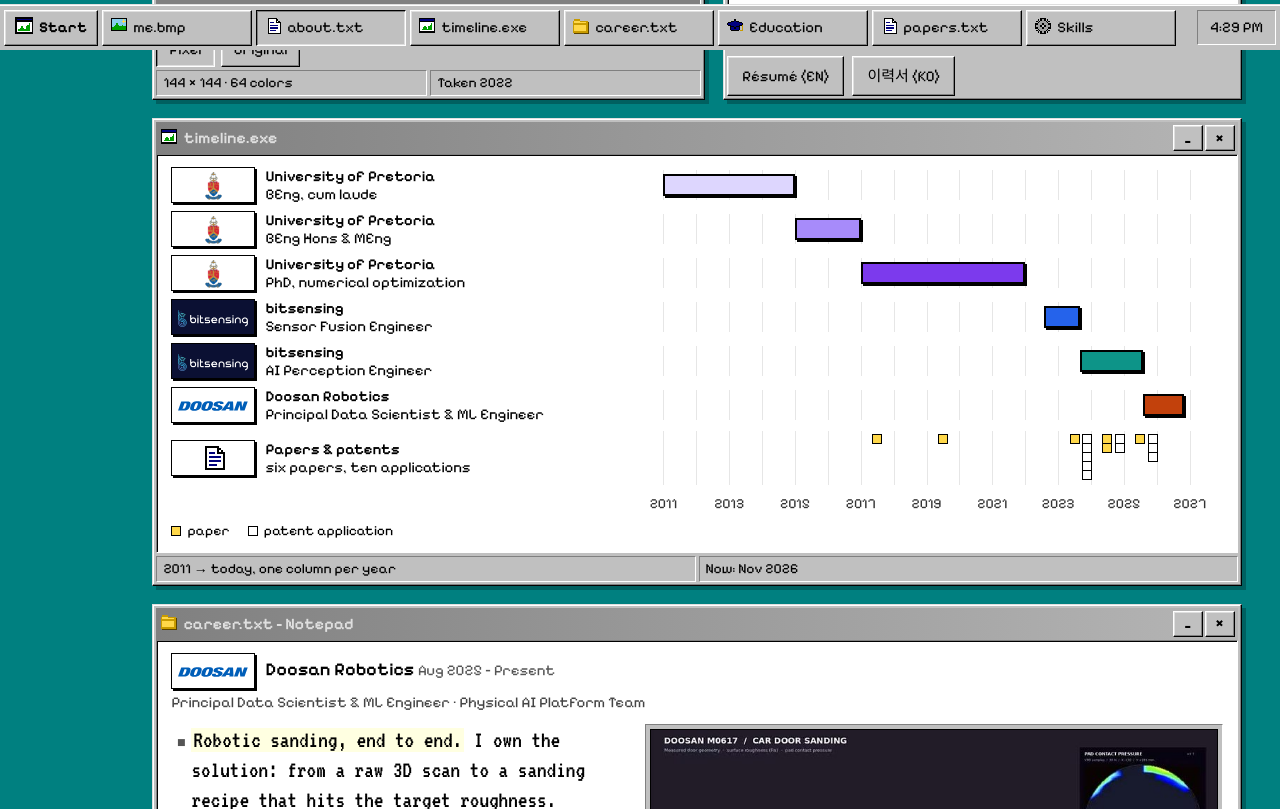
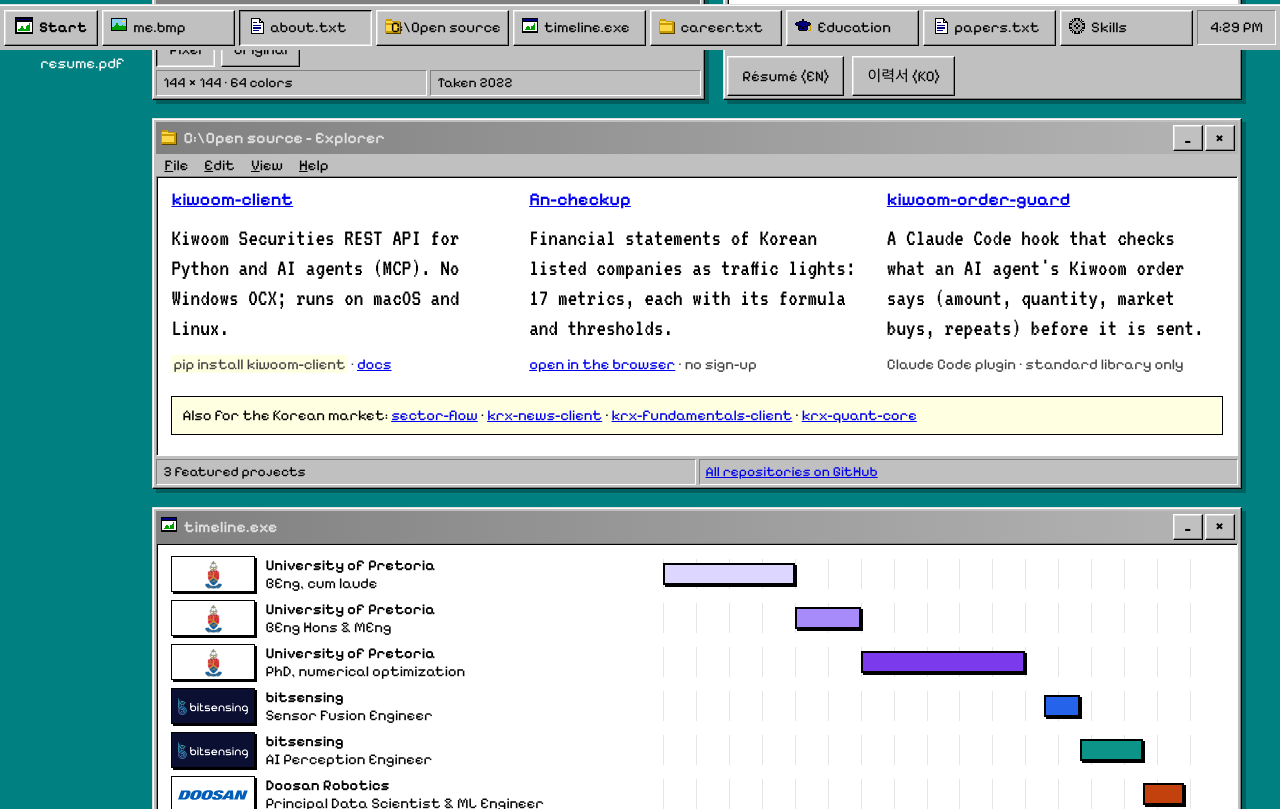
Before and after one commit to younghwan91/younghwan91.github.io, a plain HTML site: page index.html in a window 1280 px wide. Shown: the part 750-1559 px from the top of the page. Drawn offline with Linux system fonts and the light colour scheme; a web font is replaced by a local one.

Commit message:
feat(home): add Open source window linking the flagship projects
The homepage linked only to the GitHub profile, so visitors who came from
the résumé had no path to kiwoom-client, fin-checkup or kiwoom-order-guard.
Add an Explorer-style window right under about.txt (and a desktop icon)
with one line and a link for each, the four Korean market libraries in a
note, and a link to all repositories. Uses existing window, well, note and
status styles; checked at 1440px and 390px with no script errors.

Also list the fin-checkup sitemap in robots.txt next to kiwoom-client's,
so crawlers find both project sites from the user site root.

Co-Authored-By: Claude Opus 5.5 <noreply@anthropic.com>

```diff
--- a/index.html
+++ b/index.html
@@ -113,6 +113,10 @@ h2 .logo{display:inline-grid;vertical-align:middle;margin-right:10px}
 .pubs em{font-style:normal;color:#444}
 .chips{display:flex;flex-wrap:wrap;gap:5px}
 .chips span{padding:2px 8px;background:var(--face);border:1px solid;border-color:var(--hi) var(--dk) var(--dk) var(--hi);font-size:22px;line-height:1.1;white-space:nowrap}
+.oss{display:grid;grid-template-columns:repeat(auto-fit,minmax(min(100%,13em),1fr));gap:4px 22px}
+.oss h2{margin-top:0}
+.oss .note{grid-column:1/-1}
+.oss code{font:inherit;background:#ffffe1;padding:0 2px}
 .skills{display:grid;grid-template-columns:repeat(auto-fit,minmax(min(100%,17em),1fr));gap:4px 22px}
 .task{position:fixed;left:0;right:0;bottom:0;z-index:999;display:flex;align-items:center;gap:4px;height:46px;padding:4px;background:var(--face);border-top:1px solid var(--lt);box-shadow:inset 0 1px var(--hi);font:15px/1 "Pixelify Sans",sans-serif}
 #start{display:flex;align-items:center;gap:6px;height:36px;padding:0 10px;font-weight:700}
@@ -155,6 +159,7 @@ body{font-size:22px}
   <div class="icons" aria-label="Desktop">
     <button class="dico" data-open="w-me"><span data-ico="img"></span><span>me.bmp</span></button>
     <button class="dico" data-open="w-about"><span data-ico="doc"></span><span>about.txt</span></button>
+    <button class="dico" data-open="w-oss"><span data-ico="folder"></span><span>Open source</span></button>
     <button class="dico" data-open="w-timeline"><span data-ico="chart"></span><span>timeline.exe</span></button>
     <button class="dico" data-open="w-career"><span data-ico="folder"></span><span>Career</span></button>
     <button class="dico" data-open="w-edu"><span data-ico="cap"></span><span>Education</span></button>
@@ -191,6 +196,28 @@ body{font-size:22px}
     </div>
   </section>
   </div>
+  <section class="win" id="w-oss" data-ico="folder" data-name="C:\Open source - Explorer">
+    <div class="menu" aria-hidden="true"><span><u>F</u>ile</span><span><u>E</u>dit</span><span><u>V</u>iew</span><span><u>H</u>elp</span></div>
+    <div class="well oss">
+      <div>
+        <h2><a href="https://github.com/younghwan91/kiwoom-client">kiwoom-client</a></h2>
+        <p>Kiwoom Securities REST API for Python and AI agents (MCP). No Windows OCX; runs on macOS and Linux.</p>
+        <p class="role"><code>pip install kiwoom-client</code> · <a href="https://younghwan91.github.io/kiwoom-client/">docs</a></p>
+      </div>
+      <div>
+        <h2><a href="https://github.com/younghwan91/fin-checkup">fin-checkup</a></h2>
+        <p>Financial statements of Korean listed companies as traffic lights: 17 metrics, each with its formula and thresholds.</p>
+        <p class="role"><a href="https://younghwan91.github.io/fin-checkup/">open in the browser</a> · no sign-up</p>
+      </div>
+      <div>
+        <h2><a href="https://github.com/younghwan91/kiwoom-order-guard">kiwoom-order-guard</a></h2>
+        <p>A Claude Code hook that checks what an AI agent's Kiwoom order says (amount, quantity, market buys, repeats) before it is sent.</p>
+        <p class="role">Claude Code plugin · standard library only</p>
+      </div>
+      <p class="note">Also for the Korean market: <a href="https://github.com/younghwan91/sector-flow">sector-flow</a> · <a href="https://github.com/younghwan91/krx-news-client">krx-news-client</a> · <a href="https://github.com/younghwan91/krx-fundamentals-client">krx-fundamentals-client</a> · <a href="https://github.com/younghwan91/krx-quant-core">krx-quant-core</a></p>
+    </div>
+    <div class="status"><span>3 featured projects</span><span><a href="https://github.com/younghwan91">All repositories on GitHub</a></span></div>
+  </section>
   <section class="win" id="w-timeline" data-ico="chart" data-name="timeline.exe">
     <div class="well">
       <div class="tl" id="tl"></div>
```
Also changed, not shown: robots.txt.
